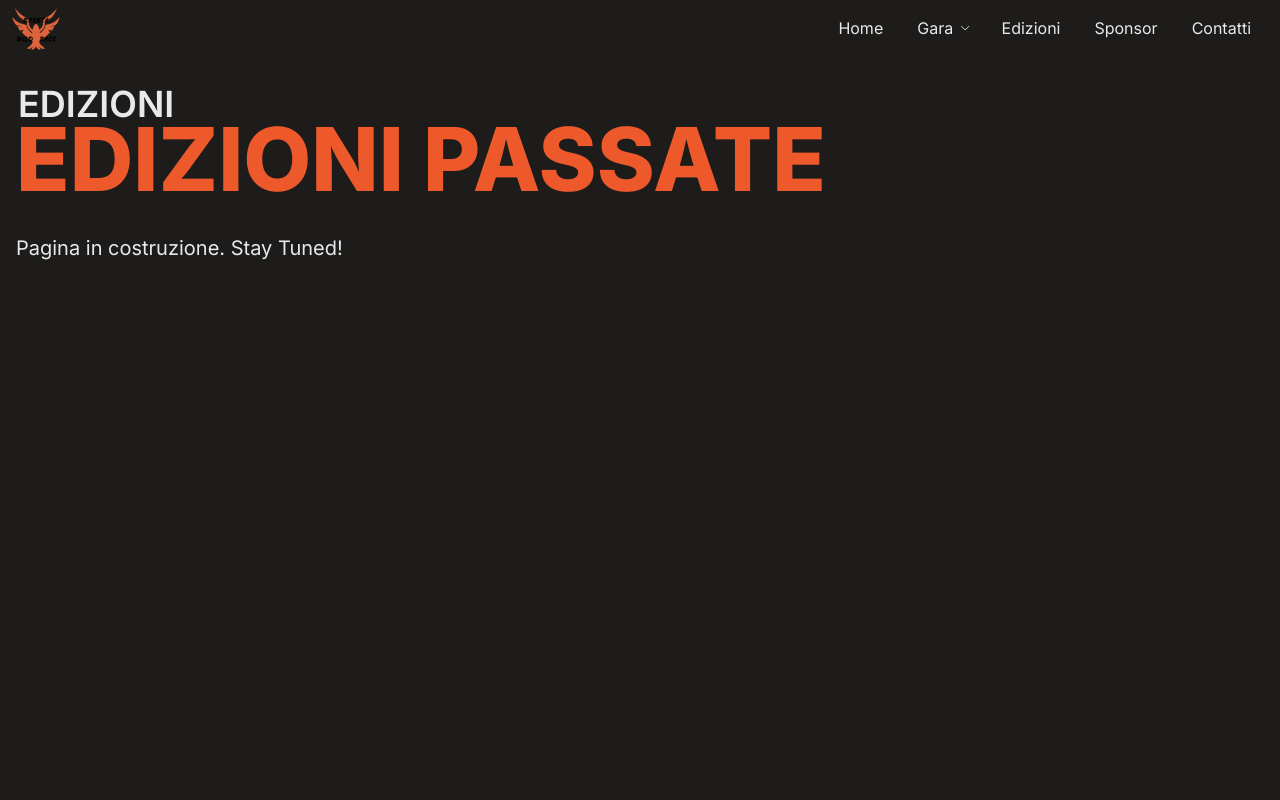
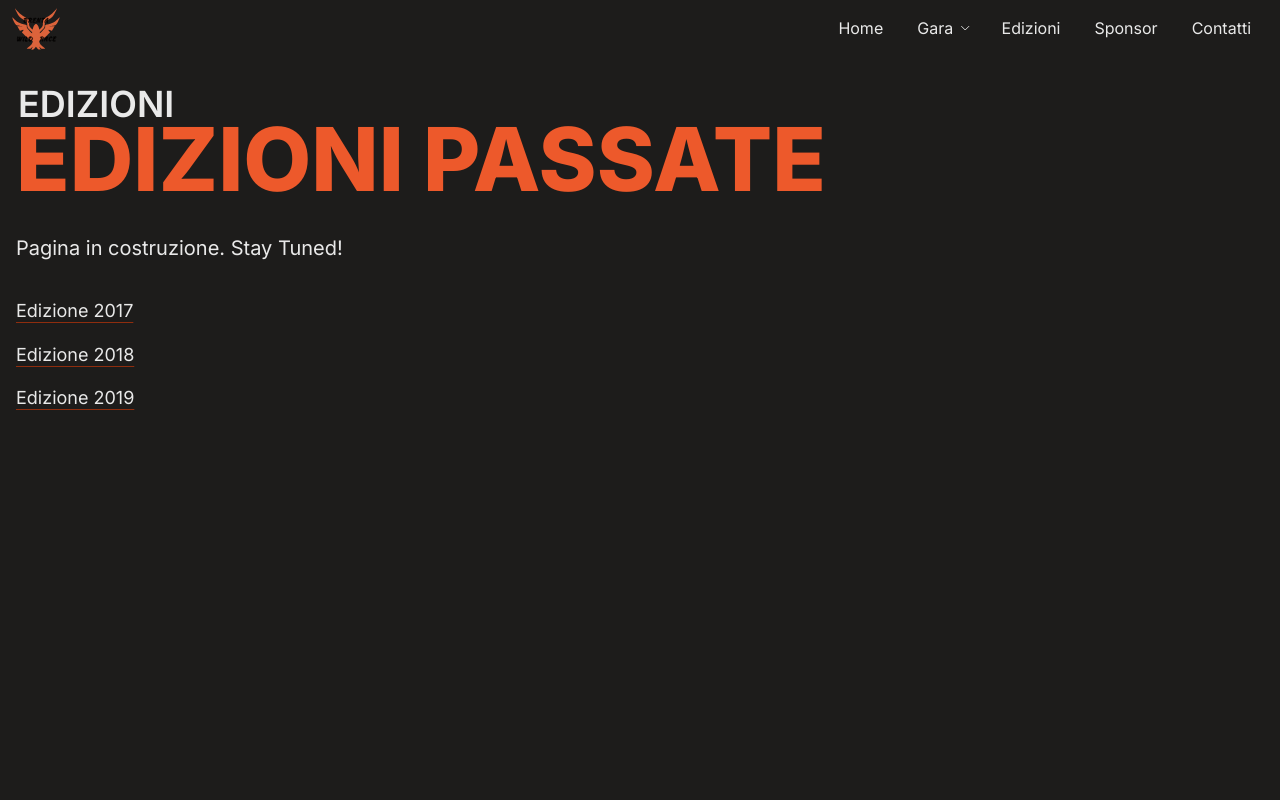
Before and after one commit to elibattistoni/brenta-wild-race, a React (Vite) app: page /edizioni in a window 1280 px wide. Shown: the top 800 px of the page. Built offline with nearby package versions, Linux system fonts and the light colour scheme.

Commit message:
feat(editionspage): add links to specific pages for each year

```diff
--- a/src/pages/editions/EditionsHomePage.jsx
+++ b/src/pages/editions/EditionsHomePage.jsx
@@ -1,12 +1,27 @@
+import { NavLink } from "react-router-dom";
 import Heading from "../../components/shared/Heading";
-import { Container, Text } from "@mantine/core";
+import { Container, Stack, Text } from "@mantine/core";
+import classes from "./EditionsHomePage.module.css";
 
 const EditionsHomePage = () => {
   return (
     <>
       <Heading title="EDIZIONI PASSATE" subtitle="EDIZIONI" />
       <Container fluid mt="xl">
-        <Text size="xl">Pagina in costruzione. Stay Tuned!</Text>
+        <Text size="xl" mb="xl">
+          Pagina in costruzione. Stay Tuned!
+        </Text>
+        <Stack>
+          <NavLink to="/edizioni/2017" className={classes.link}>
+            Edizione 2017
+          </NavLink>
+          <NavLink to="/edizioni/2018" className={classes.link}>
+            Edizione 2018
+          </NavLink>
+          <NavLink to="/edizioni/2019" className={classes.link}>
+            Edizione 2019
+          </NavLink>
+        </Stack>
       </Container>
     </>
   );
--- /dev/null
+++ b/src/pages/editions/EditionsHomePage.module.css
@@ -0,0 +1,12 @@
+
+.link {
+    text-decoration: undeline;
+    text-decoration-color:var(--mantine-color-orangeBrenta-1);
+    text-underline-offset: em(4);
+    color: var(--mantine-color-fontWhite-0);
+    font-size: rem(18px);
+
+    @mixin hover {
+      text-decoration-color:var(--mantine-color-orangeBrenta-0)
+    }
+  }
```
